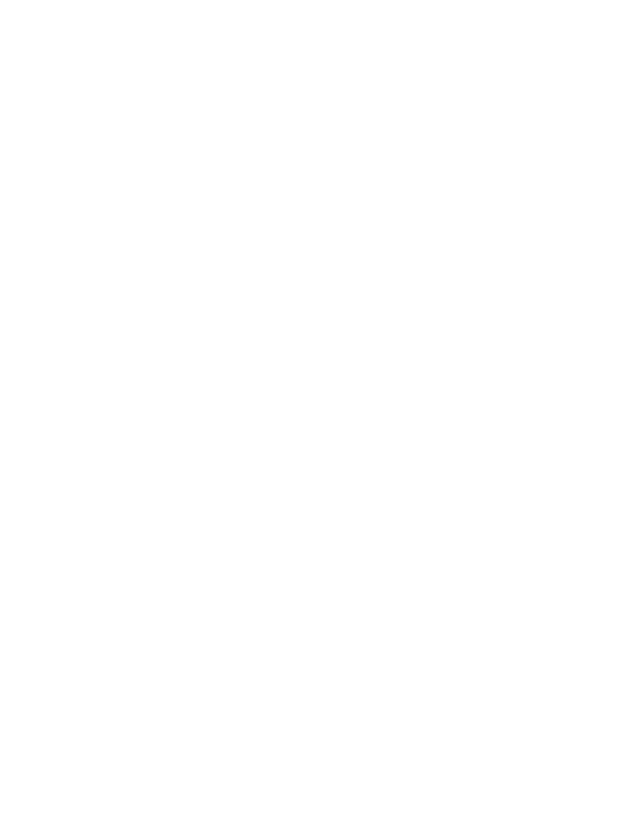
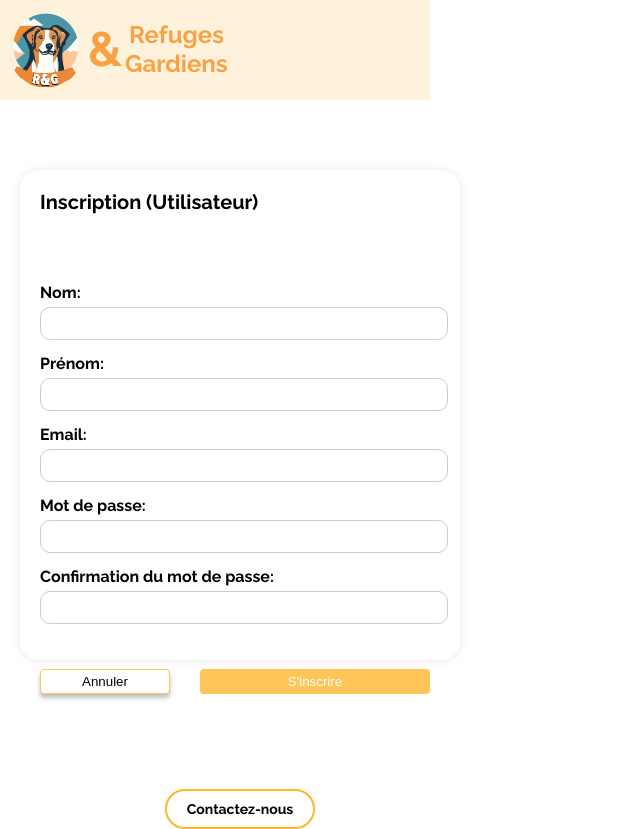
Before and after one commit to zaobr/Refuges-Gardiens, a React (Vite) app in the folder frontend/: page / in a window 1280 px wide. Shown: the whole page, without its empty margins (0-640 px from the left). Before the commit the page ends 800 px from the top, so only its background shows below. Built offline with nearby package versions, Linux system fonts and the light colour scheme.

Commit message:
fix inscription

```diff
--- a/frontend/src/App.jsx
+++ b/frontend/src/App.jsx
@@ -1,8 +1,14 @@
 import "./styles/App.css";
+import "./styles/Inscription.css";
+import "./styles/NavBarInscription.css";
+import NavBarInscription from "./components/NavBarInscription";
+import InscriptionUser from "./components/InscriptionUser";
 
 function App (){
   return (
     <>
+    <NavBarInscription />
+    <InscriptionUser />
     </>
   );
 };
--- /dev/null
+++ b/frontend/src/components/InscriptionUser.jsx
@@ -0,0 +1,97 @@
+import React, { useState } from 'react';
+
+
+const InscriptionUser = () => {
+  const [formData, setFormData] = useState({
+    username: '',
+    email: '',
+    password: '',
+    confirmPassword: '',
+  });
+
+  const handleChange = (e) => {
+    const { name, value } = e.target;
+    setFormData(prevState => ({
+      ...prevState,
+      [name]: value
+    }));
+  };
+
+  const handleSubmit = (e) => {
+    e.preventDefault();
+    // Ici, vous pouvez ajouter la logique pour envoyer les données au backend
+    console.log('Données du formulaire:', formData);
+  };
+
+  return (
+    <div className="inscription-form">
+      <h2>Inscription (Utilisateur)</h2>
+      <form onSubmit={handleSubmit}>
+        <div>
+          <label htmlFor="lastname">Nom:</label>
+          <input
+            type="text"
+            id="lastname"
+            name="lastname"
+            value={formData.lastname}
+            onChange={handleChange}
+            required
+          />
+        </div>
+        <div>
+          <label htmlFor="firstname">Prénom:</label>
+          <input
+            type="text"
+            id="firstname"
+            name="firstname"
+            value={formData.firstname}
+            onChange={handleChange}
+            required
+          />
+        </div>
+        <div>
+          <label htmlFor="email">Email:</label>
+          <input
+            type="email"
+            id="email"
+            name="email"
+            value={formData.email}
+            onChange={handleChange}
+            required
+          />
+        </div>
+        <div>
+          <label htmlFor="password">Mot de passe:</label>
+          <input
+            type="password"
+            id="password"
+            name="password"
+            value={formData.password}
+            onChange={handleChange}
+            required
+          />
+        </div>
+        <div>
+          <label htmlFor="confirmPassword">Confirmation du mot de passe:</label>
+          <input
+            type="password"
+            id="confirmPassword"
+            name="confirmPassword"
+            value={formData.confirmPassword}
+            onChange={handleChange}
+            required
+          />
+        </div>
+        <div className='btn'>
+        <button className='btn-1' type="submit">Annuler</button>
+        <button className='btn-2' type="button">S'inscrire</button>
+        </div>
+      </form>
+      <div className='contact'>
+            <p>Contactez-nous</p>
+        </div>
+    </div>
+  );
+};
+
+export default InscriptionUser;
--- /dev/null
+++ b/frontend/src/components/NavBarInscription.jsx
@@ -0,0 +1,14 @@
+import React from 'react';
+
+const NavBarInscription = () => {
+  return (
+    <div className='NavBar'>
+      <img src="../public/logo_rg_petit.png" alt="logo" />
+      <p className='refuges'>Refuges</p>
+      <p className='and'>&</p>
+      <p className='gardiens'>Gardiens</p>
+    </div>
+  );
+};
+
+export default NavBarInscription;
--- /dev/null
+++ b/frontend/src/styles/Inscription.css
@@ -0,0 +1,107 @@
+@import url('https://fonts.googleapis.com/css2?family=Raleway:ital,wght@0,100..900;1,100..900&display=swap');
+
+
+
+.inscription-form {
+  background-color: rgba(255, 255, 255, 0.8);
+  height: 450px;
+  max-width: 400px;
+  box-shadow: 0 0 10px rgba(0, 0, 0, 0.1);
+  border-radius: 20px;
+  padding: 20px;
+  margin: 70px 20px 20px;
+
+}
+
+.inscription-form h2 {
+  text-align: center;
+  margin-bottom: 20px;
+  font-family: 'Raleway', sans-serif;
+  font-weight: 700;
+  font-size: 20px;
+  text-align: left;
+}
+
+.inscription-form form {
+ display: flex;
+ flex-direction: column;
+ margin-right: 10px;
+ padding-top: 50px;
+}
+
+.inscription-form div {
+  margin-bottom: 15px;
+}
+
+.inscription-form label {
+  display: block;
+  margin-bottom: 5px;
+  font-family: 'Raleway', sans-serif;
+  font-weight: 700;
+  line-height: 18px;
+}
+
+.inscription-form input {
+  width: 100%;
+  padding: 8px;
+  border: 1px solid #ccc;
+  border-radius: 10px;
+}
+
+.inscription-form button {
+  display: flex;
+  align-items: center;
+  justify-content: center;
+  padding: 10px;
+  border: none;
+  border-radius: 4px;
+  cursor: pointer;
+  margin-top: 10px;
+
+
+}
+
+.inscription-form button[type="submit"] {
+ height: 25px;
+  width: 130px;
+  box-shadow: 0px 4px 4px 0px rgba(0, 0, 0, 0.25);
+  border: 1px solid #FFC557;
+  background-color: white
+
+}
+
+.inscription-form button[type="button"] {
+  height: 25px;
+  width: 230px;
+  background-color: #FFC557;
+  color: white;
+}
+
+
+
+.btn{
+  display: flex;
+  margin-top: 20px;
+  justify-content: space-between;
+  gap: 20px;
+}
+
+
+.contact {
+  display: flex;
+  justify-content: center;
+  margin-top: 80px;
+}
+
+.contact p {
+  font-family: 'Raleway', sans-serif;
+  font-weight: 700;
+  font-size: 14px;
+  color: black;
+  background-color: white;
+  padding: 10px 20px;
+  border-radius: 25px;
+  border: 2px solid #FFB627;
+  cursor: pointer;
+  transition: all 0.3s ease;
+}
--- /dev/null
+++ b/frontend/src/styles/NavBarInscription.css
@@ -0,0 +1,59 @@
+* {
+  margin: 0;
+  padding: 0;
+}
+
+
+.NavBar {
+  width: 430px;
+  height: 100px;
+  background-color: #FEF2DC;
+}
+
+.NavBar img {
+  width: 74.05px;
+  height: 75px;
+  position: absolute;
+  top: 13px;
+  left: 9px;
+  border-radius: 40px;
+}
+
+.refuges {
+  width: 95px;
+  height: 28px;
+  position: absolute;
+  top: 21px;
+  left: 129px;
+  font-family: 'Raleway', sans-serif;
+  font-weight: 700;
+  font-size: 24px;
+  line-height: 28.18px;
+  color: #F9A243;
+}
+
+.gardiens {
+  width: 103px;
+  height: 28px;
+  position: absolute;
+  top: 50px;
+  left: 125px;
+  font-family: 'Raleway', sans-serif;
+  font-weight: 700;
+  font-size: 24px;
+  line-height: 28.18px;
+  color: #F9A243;
+}
+
+.and {
+  width: 44px;
+  height: 58px;
+  position: absolute;
+  top: 21px;
+  left: 88px;
+  font-family: 'Raleway', sans-serif;
+  font-weight: 700;
+  font-size: 48px;
+  line-height: 56.35px;
+  color: #F9A243;
+}
```
Also changed, not shown: frontend/public/backgroundreg.jpg (added), frontend/public/logobackg.png (added).
